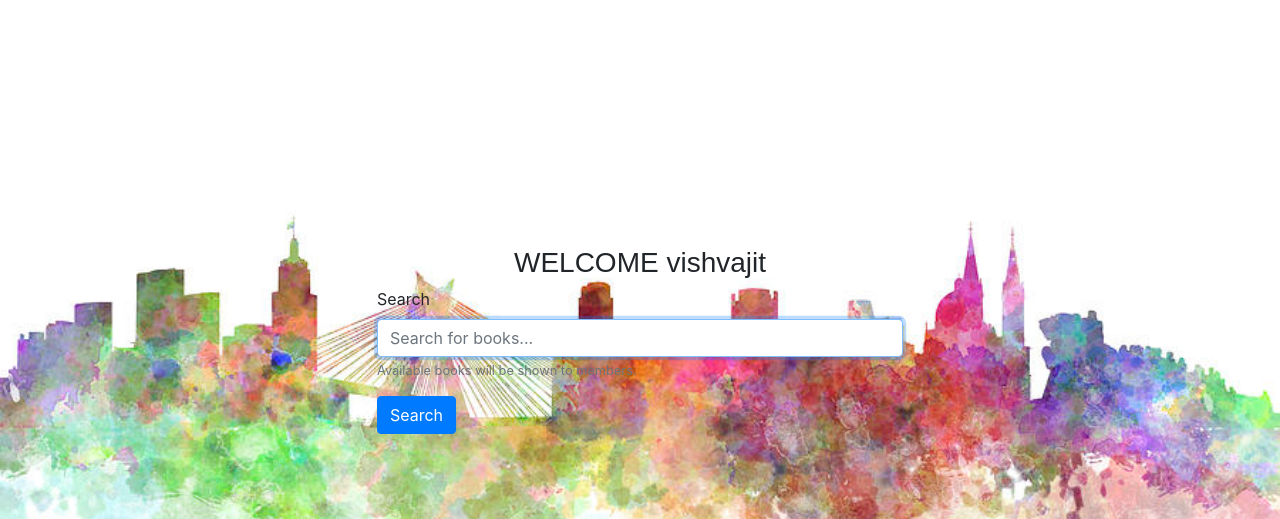
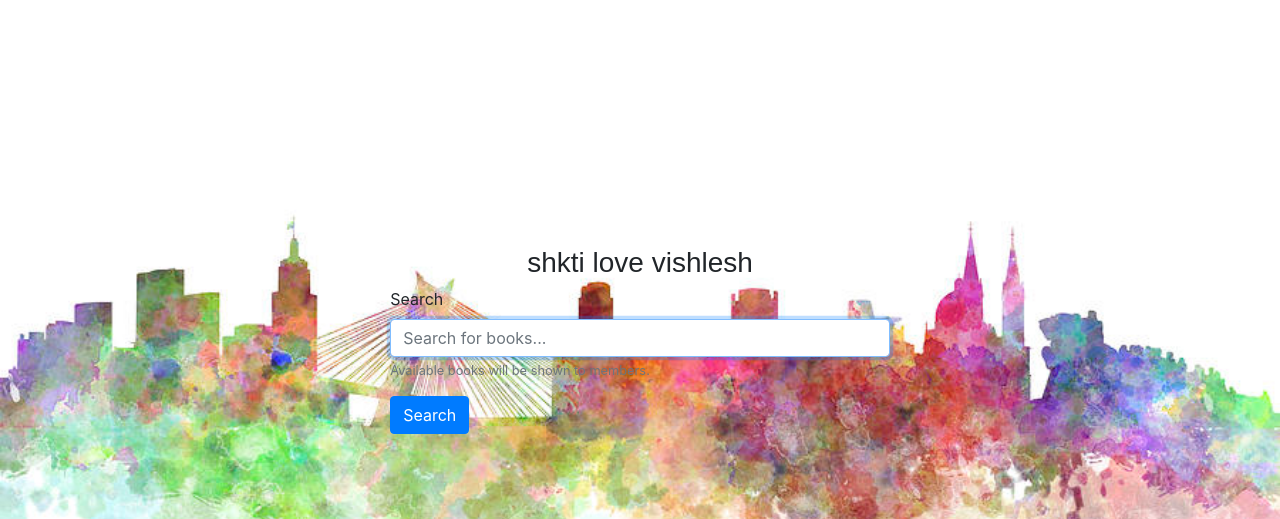
Before and after one commit to vishvajitkanase/flask25, a Flask app: page / in a window 1280 px wide. Shown: the part 56-575 px from the top of the page. Run offline with Flask 3, Linux system fonts and the light colour scheme; some libraries are stand-ins or nearby versions.

Commit message:
Update home.html

```diff
--- a/templates/home.html
+++ b/templates/home.html
@@ -11,7 +11,7 @@
 {% block content %}
 	<div class="container d-flex h-75">
 	    <div class="row justify-content-center align-self-center welcome">
-	    	<h3>WELCOME vishvajit</h3>
+	    	<h3> shkti love vishlesh</h3>
 			<div style="width:100%">
 			<form action="/books/search" method="GET">
 			  <div class="form-group">
```
